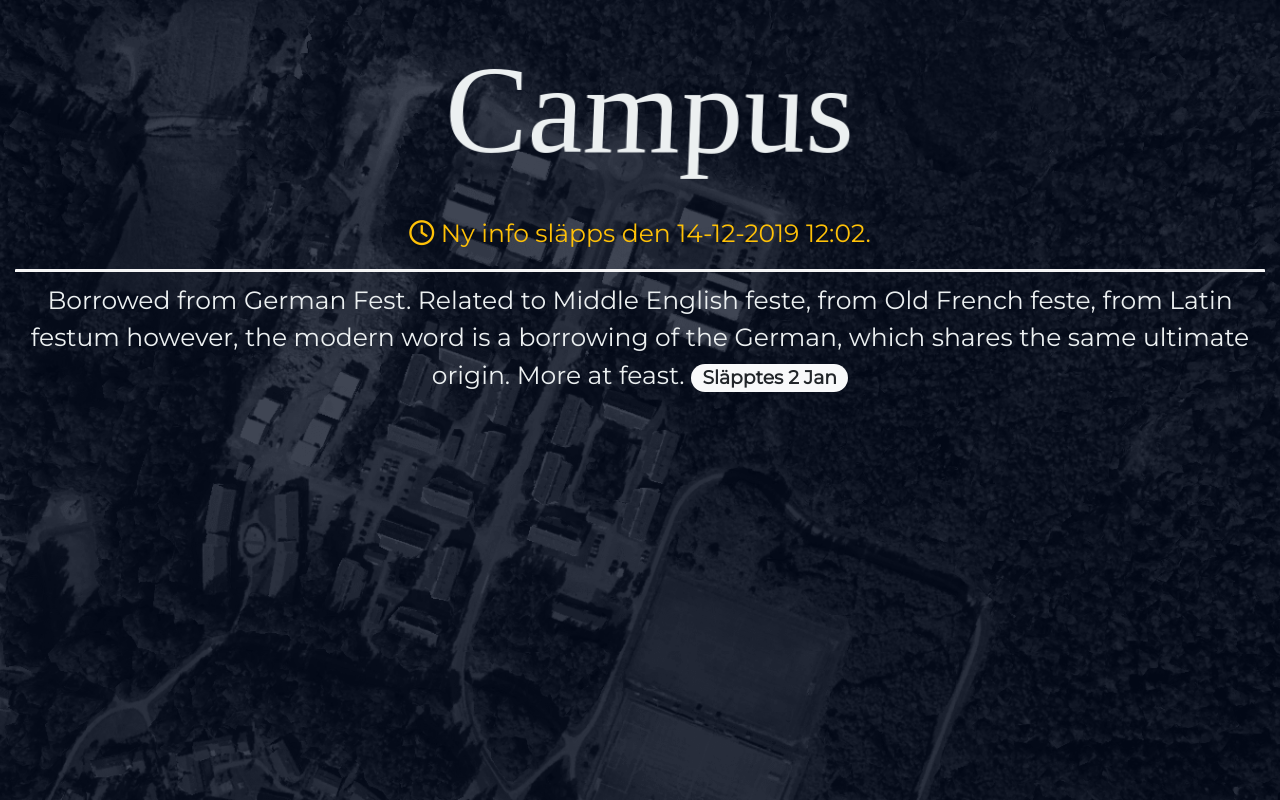
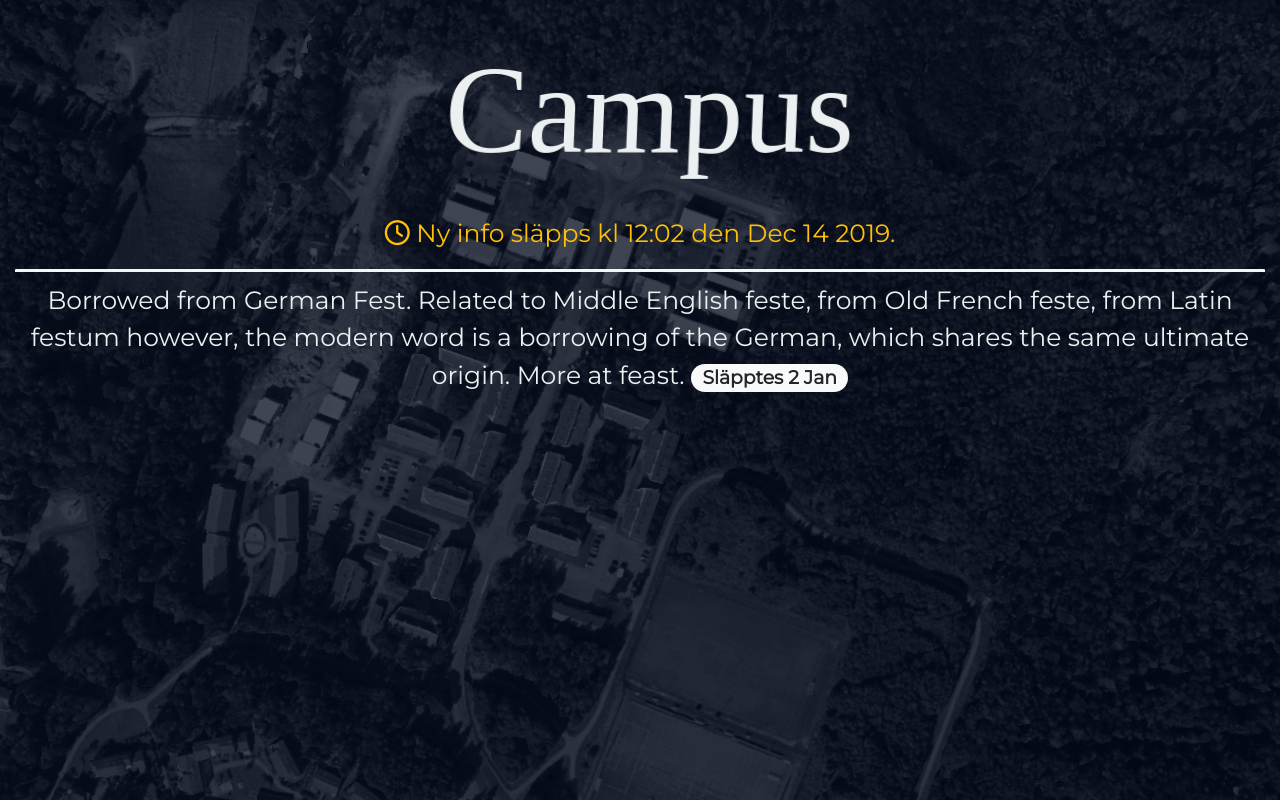
Before and after one commit to oscar230/partypromotion, an Angular app: page / in a window 1280 px wide. Built offline with nearby package versions, Linux system fonts and the light colour scheme; a web font is replaced by a local one.

Commit message:
Improves date showcase in infotimer

```diff
--- a/src/app/infotimer/infotimer.component.html
+++ b/src/app/infotimer/infotimer.component.html
@@ -2,11 +2,11 @@
     <div *ngIf="timeLeft(item) > 0" class="infobox">
         <p class="info-text">
             {{ item.text }} <span class="badge badge-pill badge-light">
-                Släpptes {{item.time | date:'d MMM'}}
+                Släpptes {{ item.time | date:'d MMM' }}
             </span>
         </p>
     </div>
     <div *ngIf="timeLeft(item) < 0">
-        <p class="text-warning tl"><i class="text-warning far fa-clock"></i> Ny info släpps den {{item.time | date:'d-MM-y HH:mm'}}.</p>
+      <p class="text-warning tl"><i class="text-warning far fa-clock"></i> Ny info släpps kl {{ item.time | date:'HH:mm' }} den {{ item.time | date:'MMM d y' }}.</p>
     </div>
 </div>
```
